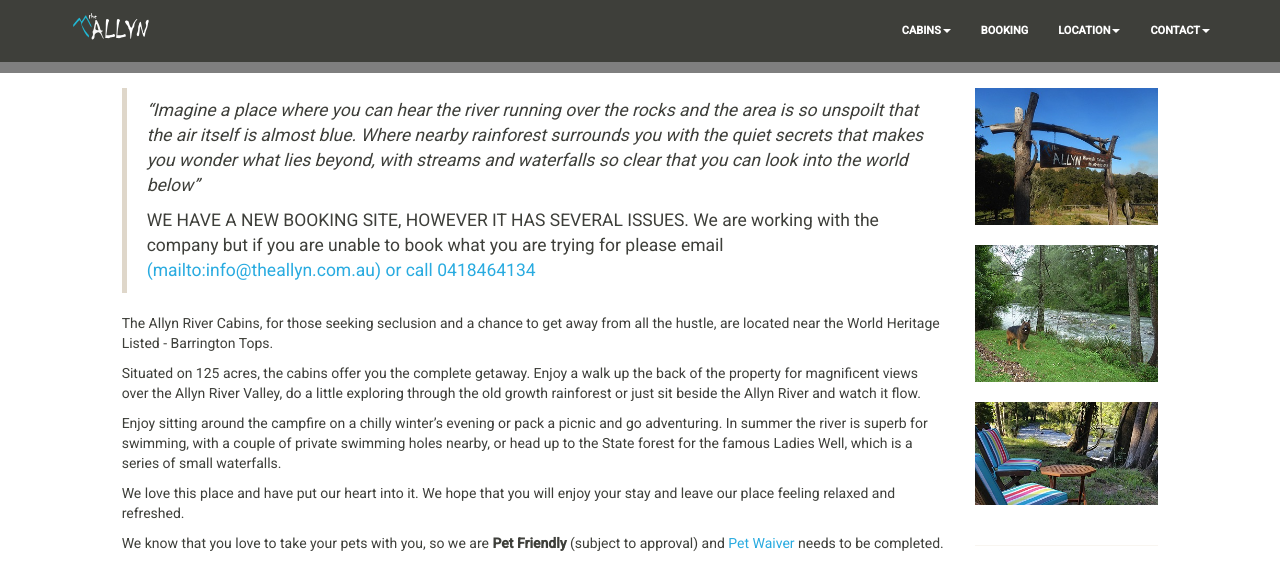
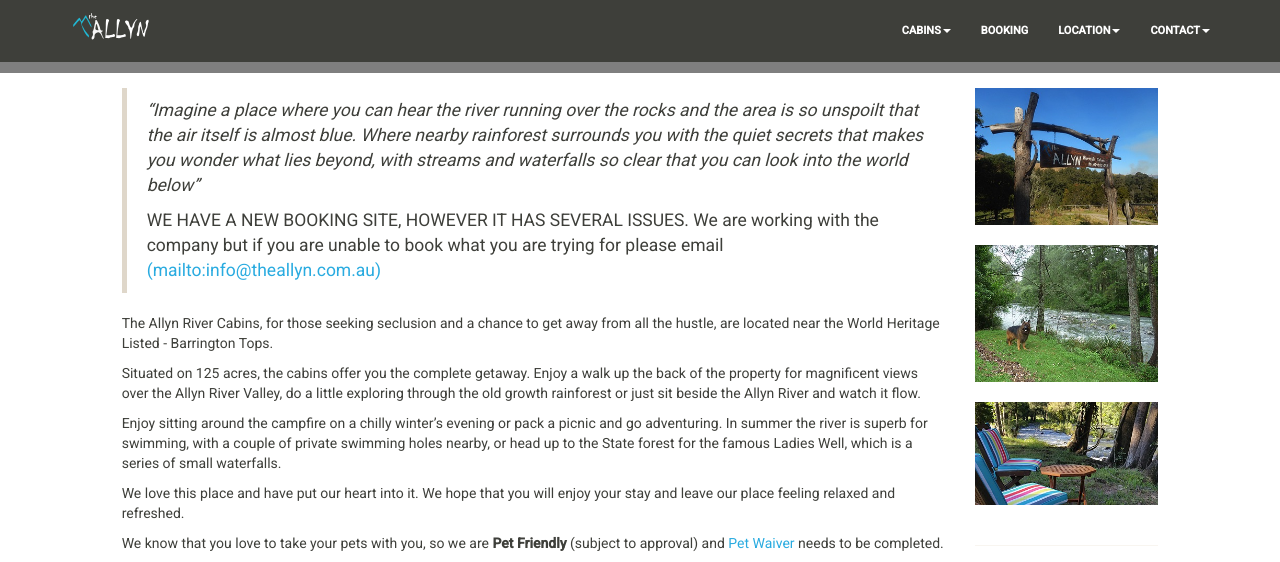
Before and after one commit to samuraibeach/theallyn, a Jekyll site: the page built from index.md, in a window 1280 px wide and 900 px high, scrolled down 397 px, cut to the strip 0-562 px from the top of the window. Built offline with Jekyll 4.4.1, drawn with Linux system fonts in a browser that asks for light colours.

Commit message:
Update index.md

```diff
--- a/index.md
+++ b/index.md
@@ -12,7 +12,7 @@ images:
 ---
 > _"Imagine a place where you can hear the river running over the rocks and the area is so unspoilt that the air itself is almost blue. Where nearby rainforest surrounds you with the quiet secrets that makes you wonder what lies beyond, with streams and waterfalls so clear that you can look into the world below"_
 >
-> WE HAVE A NEW BOOKING SITE, HOWEVER IT HAS SEVERAL ISSUES. We are working with the company but if you are unable to book what you are trying for please email <a>(mailto:info@theallyn.com.au) or call 0418464134
+> WE HAVE A NEW BOOKING SITE, HOWEVER IT HAS SEVERAL ISSUES. We are working with the company but if you are unable to book what you are trying for please email <a>(mailto:info@theallyn.com.au)
 
 The Allyn River Cabins, for those seeking seclusion and a chance to get away from all the hustle, are located near the World Heritage Listed - Barrington Tops.
 
```
